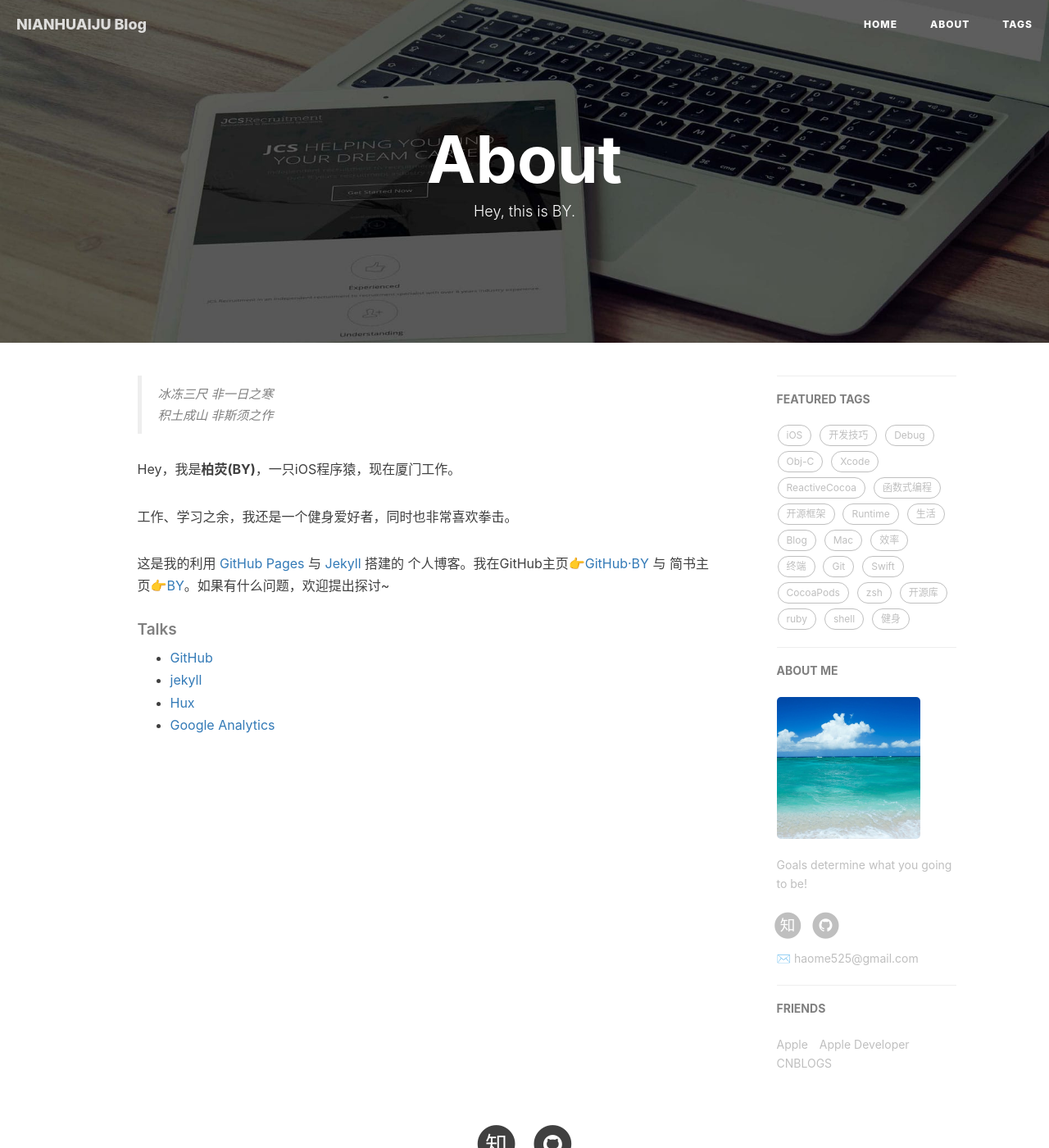
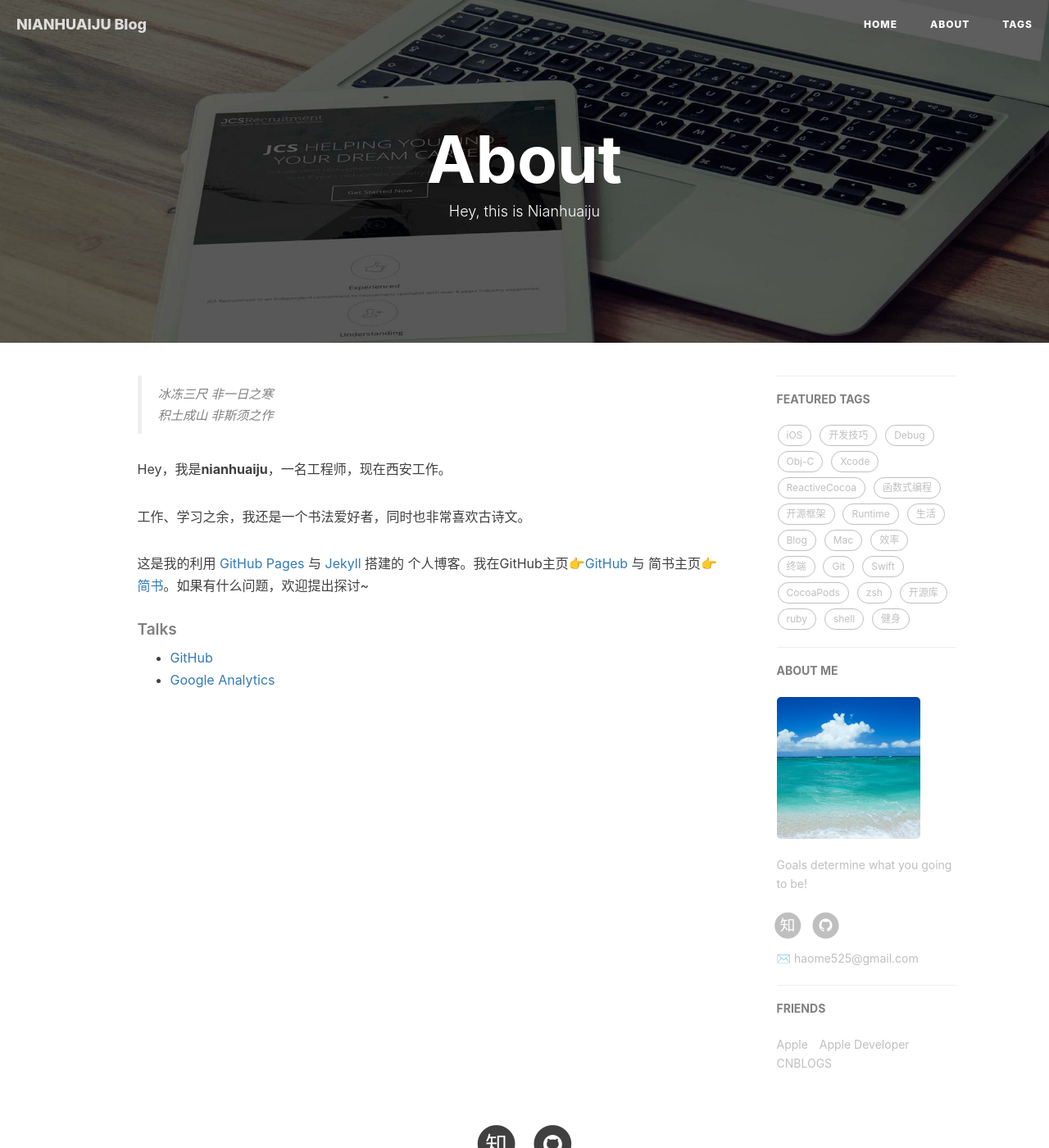
Before and after one commit to haome525/haome525.github.io, a Jekyll site: the page built from about.html, in a window 1280 px wide and 1400 px high. Shown: the whole window at 82% size. Built offline with Jekyll 4.4.1, drawn with Linux system fonts in a browser that asks for light colours; nearby versions of some CDN libraries; comment, search, counter and statistics services are not loaded.

Commit message:
Update about.html

```diff
--- a/about.html
+++ b/about.html
@@ -1,7 +1,7 @@
 ---
 layout: page
 title: "About"
-description: "Hey, this is BY."
+description: "Hey, this is Nianhuaiju"
 header-img: "img/post-bg-rwd.jpg"
 ---
 
@@ -18,11 +18,11 @@
     <blockquote><p>冰冻三尺 非一日之寒<br>
     积土成山 非斯须之作</p></blockquote>
 
-    <p>Hey，我是<strong>柏荧(BY)</strong>，一只iOS程序猿，现在厦门工作。</p>
+    <p>Hey，我是<strong>nianhuaiju</strong>，一名工程师，现在西安工作。</p>
 
-    <p>工作、学习之余，我还是一个健身爱好者，同时也非常喜欢拳击。</p>
+    <p>工作、学习之余，我还是一个书法爱好者，同时也非常喜欢古诗文。</p>
 
-    <p>这是我的利用 <a href="https://pages.github.com/">GitHub Pages</a> 与 <a href="http://jekyll.com.cn/">Jekyll</a> 搭建的 个人博客。我在GitHub主页<a href="https://github.com/qiubaiying">👉GitHub·BY</a> 与 简书主页<a href="https://http://www.jianshu.com/u/e71990ada2fd">👉BY</a>。如果有什么问题，欢迎提出探讨~</p>
+    <p>这是我的利用 <a href="https://pages.github.com/">GitHub Pages</a> 与 <a href="http://jekyll.com.cn/">Jekyll</a> 搭建的 个人博客。我在GitHub主页<a href="https://github.com/nianhuaiju">👉GitHub</a> 与 简书主页<a href="https://http://www.jianshu.com/">👉简书</a>。如果有什么问题，欢迎提出探讨~</p>
 
     <p></p>
 
@@ -30,18 +30,18 @@
 
     <ul>
         <li><a href="https://github.com">GitHub</a></li>
-        <li><a href="http://jekyll.com.cn/">jekyll</a></li>
-        <li><a href="http://huangxuan.me/">Hux</a></li>
+        <!-- <li><a href="http://jekyll.com.cn/">jekyll</a></li> -->
+       <!--  <li><a href="http://huangxuan.me/">Hux</a></li>  -->
         <li><a href="https://analytics.google.com/analytics">Google Analytics</a></li>
     </ul>
 </div>
 
 <!-- English Version -->
 <!-- <div class="en post-container">
-    <blockquote><p>Yet another iOS Developer. <br>
+    <blockquote><p>Yet another Engineer. <br>
     Yet another Life-long Student.</p></blockquote>
 
-    <p>Hi, I am <strong>Baiying Qiu</strong>，you can call me <strong>BY</strong>. I am an iOS software engineer and currently working in Xiamen</p>
+    <p>Hi, I am <strong>nianhuaiju</strong>，you can call me <strong>NIAN</strong>. I am an software engineer and currently working in Xiamen</p>
 
     <p>This is my personal blog, through making Github Pages and Jekyll.My GitHub  👉 <a href="http://github.com/qiubaiying">Github·BY</a>.</p>
 
```
